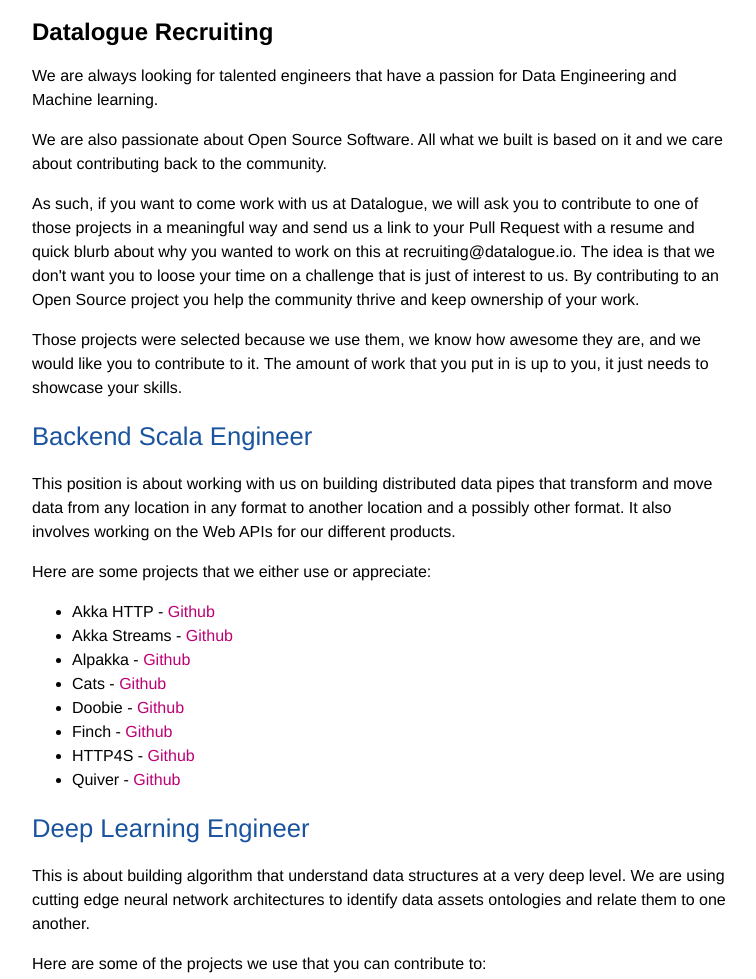
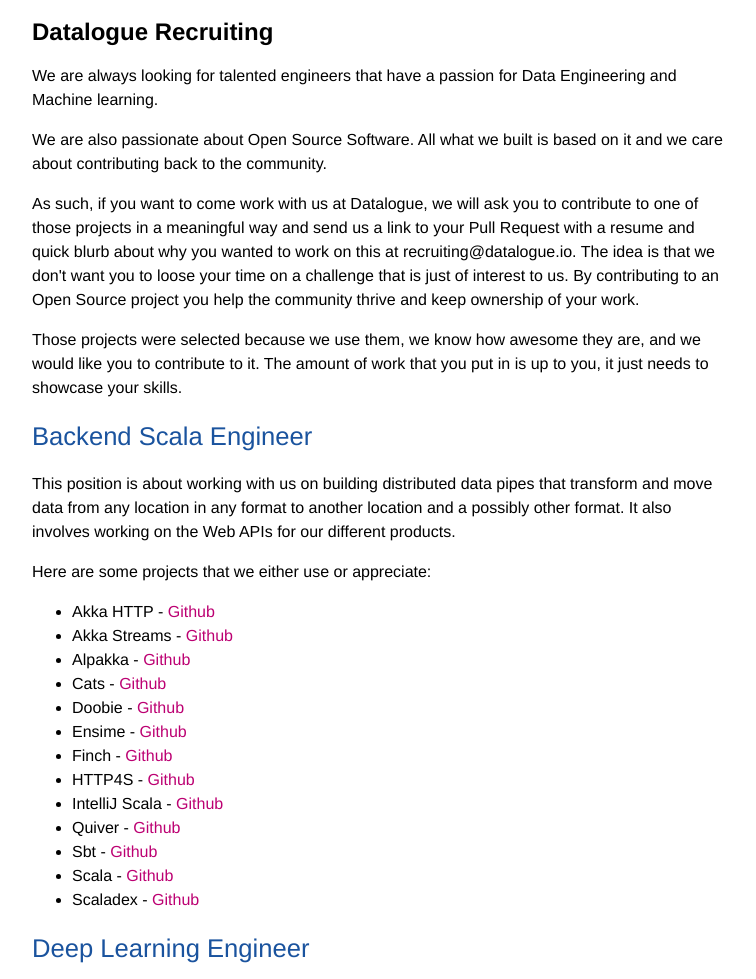
Before and after one commit to datalogue/recruiting, a website: page app/index.html in a window 1280 px wide. Shown: the top 979 px of the page, without its empty margins (258-1014 px from the left). Drawn offline with nearby package versions, Linux system fonts and the light colour scheme; files that its build step writes are made by us from their sources.

Commit message:
Add a bunch of projects for backend developers to work on

```diff
--- a/app/index.html
+++ b/app/index.html
@@ -79,9 +79,14 @@
         <li>Alpakka - <a href="https://github.com/akka/alpakka">Github</a></li>
         <li>Cats - <a href="https://github.com/typelevel/cats">Github</a></li>
         <li>Doobie - <a href="https://github.com/tpolecat/doobie">Github</a></li>
+        <li>Ensime - <a href="https://github.com/ensime/ensime-server">Github</a></li>
         <li>Finch - <a href="https://github.com/finagle/finch">Github</a></li>
         <li>HTTP4S - <a href="https://github.com/http4s/http4s">Github</a></li>
+        <li>IntelliJ Scala - <a href="https://github.com/JetBrains/intellij-scala">Github</a></li>
         <li>Quiver - <a href="https://github.com/Verizon/quiver">Github</a></li>
+        <li>Sbt - <a href="https://github.com/sbt/sbt">Github</a></li>
+        <li>Scala - <a href="https://github.com/scala/scala">Github</a></li>
+        <li>Scaladex - <a href="https://github.com/scalacenter/scaladex">Github</a></li>
     </ul>
 
     <h2>Deep Learning Engineer</h2>
```
